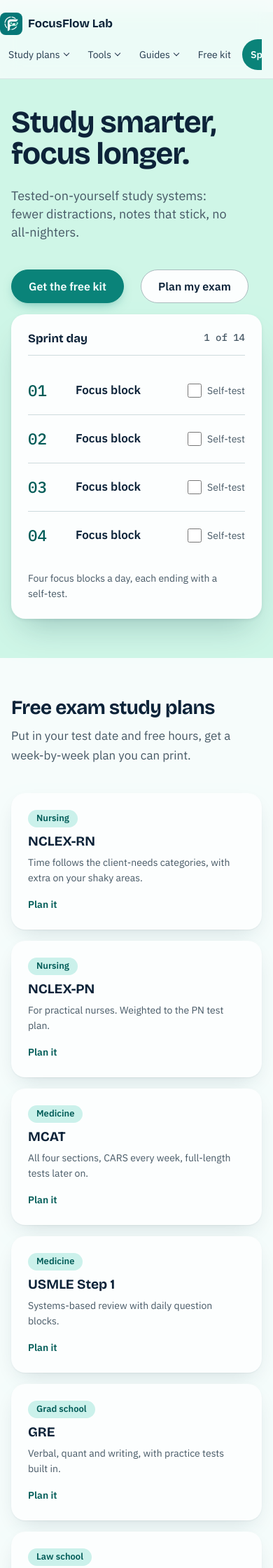
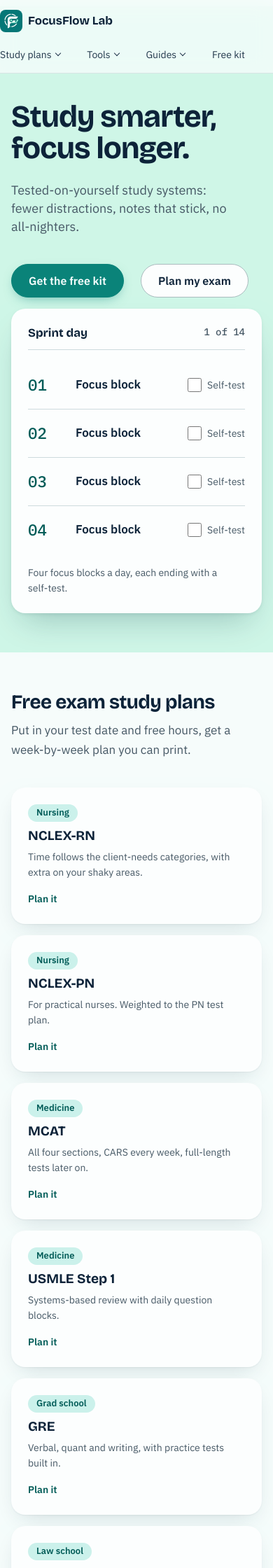
Before and after one commit to focusflowlab/focusflowlab.github.io, a Jekyll site: the page index.html, which Jekyll copies as it is, in a window 390 px wide. Shown: the top 2240 px of the page at 70% size. Built offline with Jekyll 4.4.1, drawn with Linux system fonts in a browser that asks for light colours.

Commit message:
Fix header side margins and fit the mobile menu on one row
Co-Authored-By: Claude Opus 5.5 <noreply@anthropic.com>

```diff
--- a/assets/site.css
+++ b/assets/site.css
@@ -293,7 +293,7 @@ h3 { font-size: var(--text-title); }
 
 /* Sticky frosted masthead */
 .site-head { position: sticky; top: 0; z-index: var(--z-sticky-nav); background: color-mix(in oklab, var(--color-paper) 82%, transparent); backdrop-filter: saturate(1.4) blur(14px); -webkit-backdrop-filter: saturate(1.4) blur(14px); border-bottom: 1px solid color-mix(in oklab, var(--color-rule) 70%, transparent); }
-.site-head .masthead { border-bottom: 0; padding: var(--space-sm) 0; }
+.site-head .masthead { border-bottom: 0; padding-block: var(--space-sm); }
 .masthead nav { gap: var(--space-2xs); }
 .masthead nav a { padding: 0 var(--space-sm); border-radius: var(--radius-pill); color: var(--color-ink-2); }
 .masthead nav a:hover, .masthead nav a[aria-current] { background: var(--color-accent-wash); color: var(--color-ink); text-decoration: none; }
@@ -548,3 +548,10 @@ label.btn { margin: 0; display: inline-flex; }
 .crumbs a { color: var(--color-muted); }
 .crumbs a:hover { color: var(--color-ink); }
 @media (max-width: 640px) { .crumbs { margin-top: var(--space-md); } }
+@media (max-width: 640px) {
+  .site-head .masthead { padding-block: var(--space-xs) var(--space-2xs); row-gap: var(--space-2xs); }
+  .masthead nav { justify-content: space-between; gap: 0; }
+  .masthead nav .nav-trigger, .masthead nav .nav-link { padding: 0 var(--space-xs); }
+  .masthead nav .nav-item:first-child .nav-trigger { margin-left: calc(var(--space-xs) * -1); }
+  .masthead nav .nav-cta { display: none; }
+}
```
